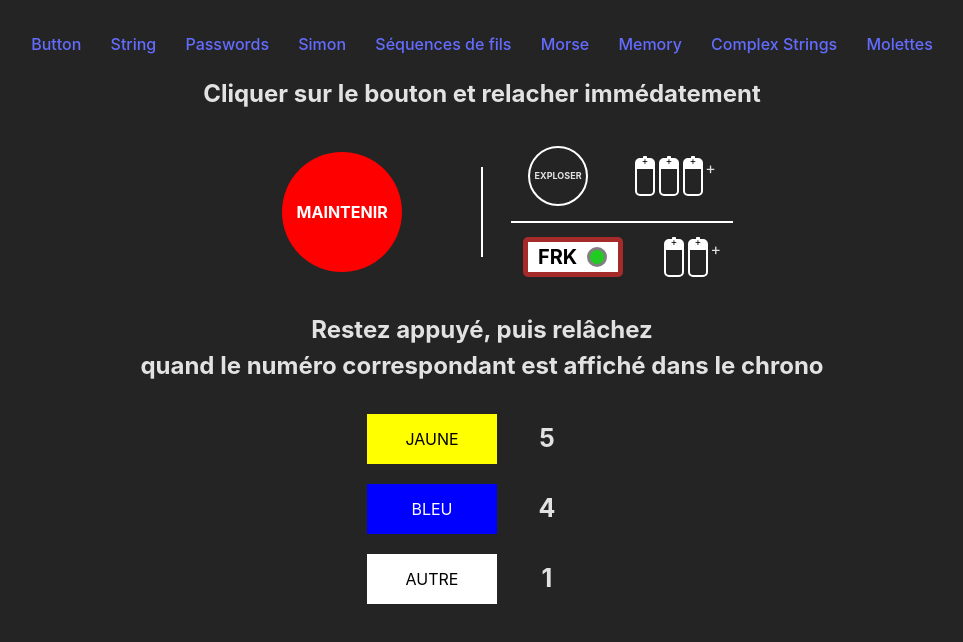
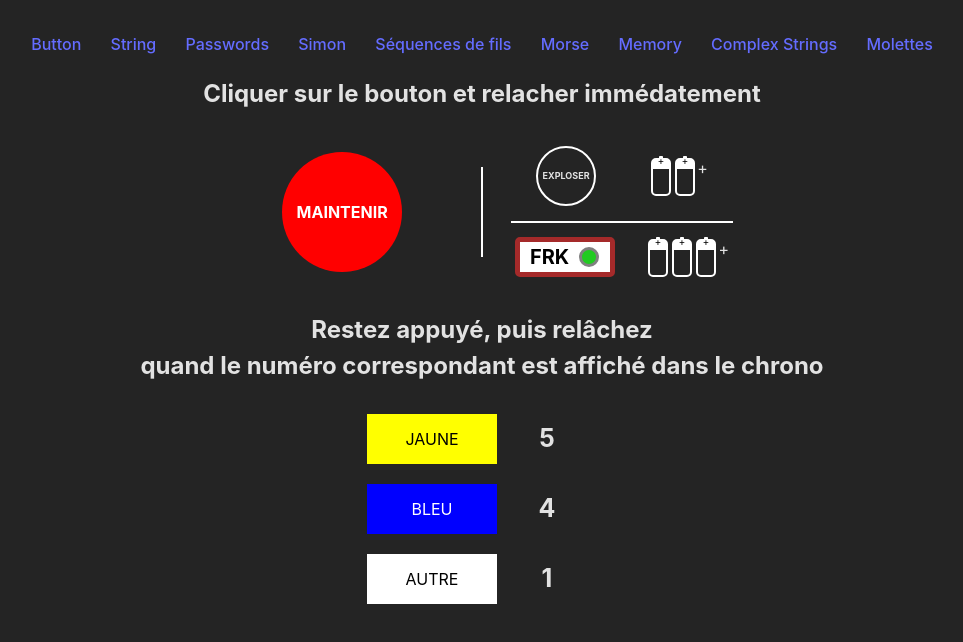
Before and after one commit to ThomasLaforge/ktane-pwa, a React (Vite) app: page /button-game in a window 1280 px wide. Shown: the top 642 px of the page, without its empty margins (158-1121 px from the left). Built offline with nearby package versions, Linux system fonts and the light colour scheme.

Commit message:
fix button game nb of batteries

```diff
--- a/src/routes/ButtonGame.tsx
+++ b/src/routes/ButtonGame.tsx
@@ -17,7 +17,6 @@ export default function ButtonGame() {
               <div className="explose-batteries">
                 <Battery />
                 <Battery />
-                <Battery />
                 <div className="plus-symbole">+</div>
               </div>
             </div>
@@ -29,6 +28,7 @@ export default function ButtonGame() {
                   <div className="frk-activated" />
                 </div>
                 <div className="frk-batteries">
+                  <Battery />
                   <Battery />
                   <Battery />
                   <div className="plus-symbole">+</div>
```
